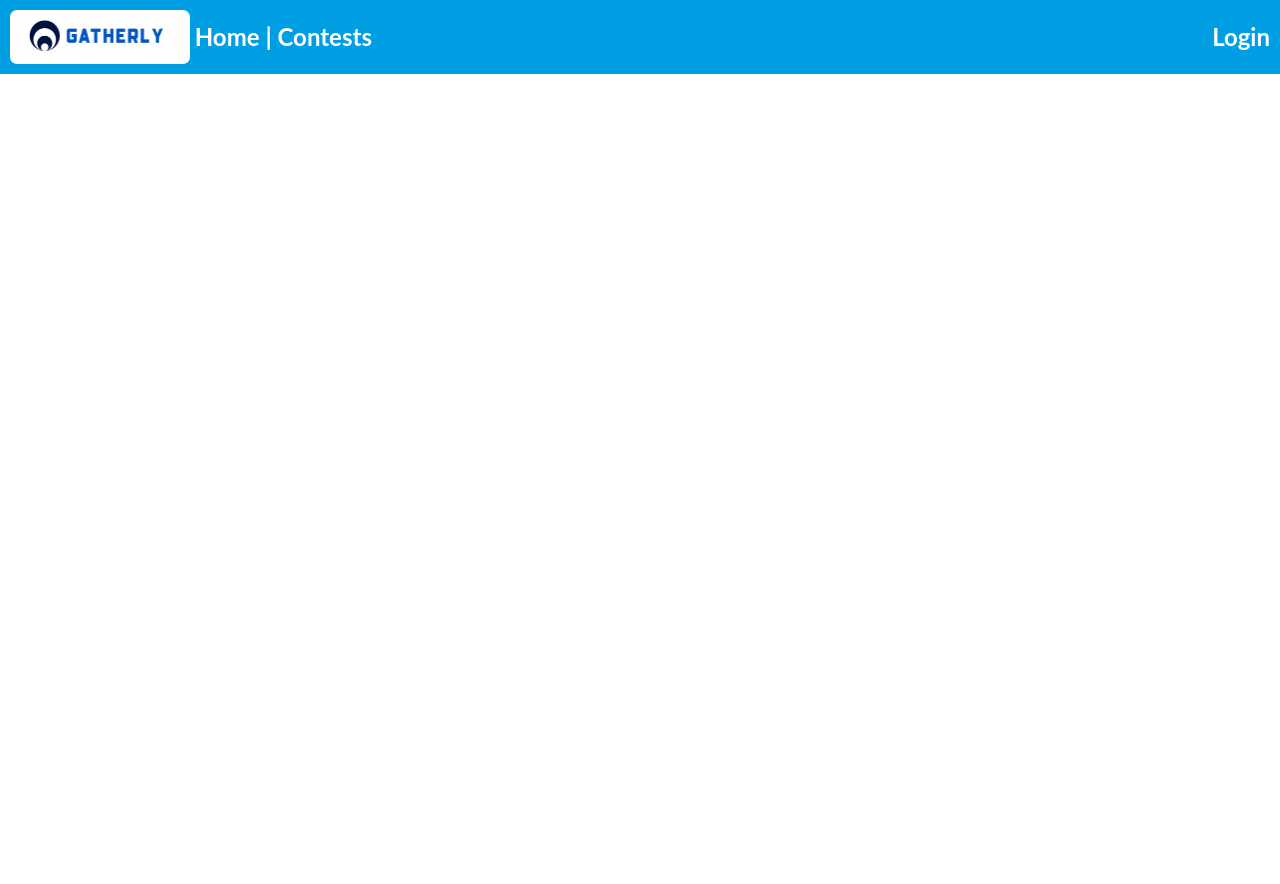
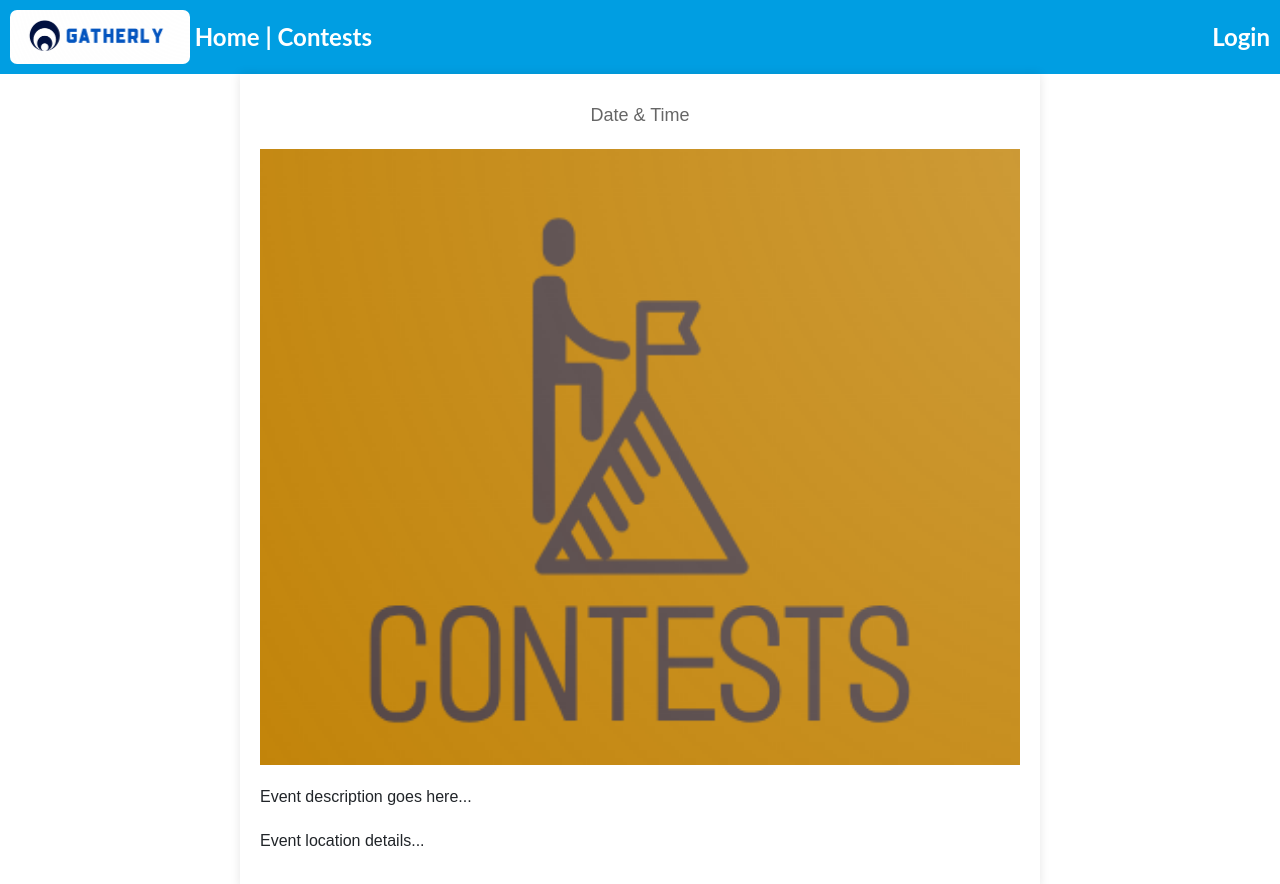
Before and after one commit to Rolandg24/Contest_Application, a Vue app in the folder vue/: page /contests/1/contestDetails in a window 1280 px wide. Shown: the top 884 px of the page. Before the commit the page ends 800 px from the top, so only its background shows below. Built offline with nearby package versions, Linux system fonts and the light colour scheme; no server answers.

Commit message:
Pushing ContestDetails COmponent

```diff
--- /dev/null
+++ b/vue/src/components/ContestDetails.vue
@@ -0,0 +1,80 @@
+<template>
+    <div class="contest-details">
+        <div class="header">
+            <h1>{{ contest.contestName }}</h1>
+            <div class="date-time">Date & Time</div>
+        </div>
+        <div class="contest-image">
+            <img src="../assets/1st_Draft_Logo.png" alt="Event Image">
+        </div>
+        <div class="description">
+            <p>Event description goes here...</p>
+        </div>
+        <div class="location">
+            <h2>{{contest.contestLocation}}</h2>
+            <p>Event location details...</p>
+            <!-- Optionally include a map here -->
+        </div>
+        <!-- Add more sections as needed -->
+    </div>
+</template>
+
+<script>
+import ContestsService from '../services/ContestsService';
+
+export default {
+    data() {
+        return {
+            contestId: this.$route.params.contestId,
+            contest: {},
+        };
+    },
+    methods: {
+        getContest() {
+            ContestsService.fetchContestById(this.contestId)
+                .then(response => {
+                    this.contest = response.data;
+                })
+        }
+    },
+    created(){
+        this.getContest();
+
+    }
+}
+</script>
+
+<style>
+.contest-details {
+    font-family: Arial, sans-serif;
+    max-width: 800px;
+    margin: auto;
+    padding: 20px;
+    box-shadow: 0 0 10px rgba(0, 0, 0, 0.1);
+}
+
+.header {
+    text-align: center;
+}
+
+.contest-image img {
+    width: 100%;
+    height: auto;
+    margin-top: 20px;
+}
+
+.description,
+.location {
+    margin-top: 20px;
+}
+
+h1,
+h2 {
+    color: #333;
+}
+
+.date-time {
+    font-size: 18px;
+    color: #666;
+}
+</style>
--- a/vue/src/components/Contests.vue
+++ b/vue/src/components/Contests.vue
@@ -27,7 +27,7 @@
         <h5 class="card-text text-center">Category: {{ contest.contestCategoryName }}</h5>
         <p class="card-text">Location: {{ contest.contestLocation }} <br>Date: {{ contest.dateAndTime }}</p>
         <div class="btn-container">
-            <a href="#" class="btn btn-primary">Details</a>
+            <a href="#" v-on:click="sendToDetailsView(contest.contestId)" class="btn btn-primary">Details</a>
             <a href="#" class="btn btn-primary">Register</a>
         </div>
             <div class="link-container">
@@ -118,6 +118,9 @@ export default {
         this.contests = response.data;
       });
     },
+    sendToDetailsView(contestId) {
+      this.$router.push({name: 'ContestDetails', params: {contestId}})
+    }
   },
 };
 </script>
--- a/vue/src/router/index.js
+++ b/vue/src/router/index.js
@@ -14,6 +14,7 @@ import ScheduleView from '../views/ScheduleView.vue';
 import NewScheduleView from '../views/NewScheduleView.vue';
 import OverallScoresView from '../views/OverallScoresView.vue';
 import AddScoreView from '../views/AddScoreView.vue';
+import ContestDetailsView from '../views/ContestDetailsView.vue'
 
 /**
  * The Vue Router is used to "direct" the browser to render a specific view component
@@ -120,6 +121,14 @@ const routes = [
       requiresAuth: false
     }
   },
+  {
+    path: '/contests/:contestId/contestDetails',
+    name: 'ContestDetails',
+    component: ContestDetailsView,
+    meta: {
+      requiresAuth: false
+    }
+  },
 
 ];
 
--- /dev/null
+++ b/vue/src/views/ContestDetailsView.vue
@@ -0,0 +1,16 @@
+<template>
+    <div>
+        <ContestDetails/>
+    </div>
+</template>
+
+<script>
+import ContestDetails from '../components/ContestDetails.vue';
+export default {
+    components: {
+        ContestDetails
+    },
+}
+</script>
+
+<style></style>
```
